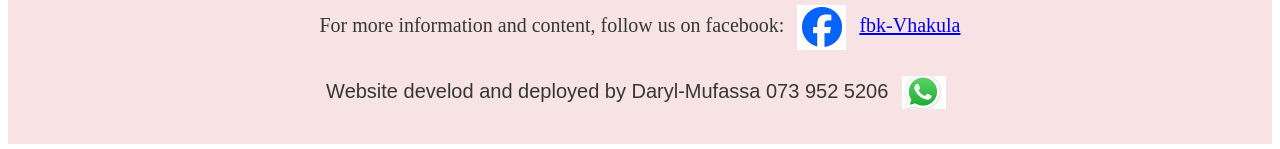
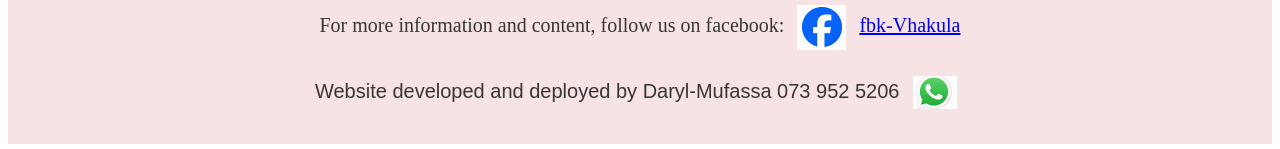
Before and after one commit to Daryl-fassy/vhakulasecurityacademy, a plain HTML site: page contact.html in a window 1280 px wide. Shown: the part 965-1114 px from the top of the page. Drawn offline with Linux system fonts and the light colour scheme.

Commit message:
Update contact.html

```diff
--- a/contact.html
+++ b/contact.html
@@ -33,8 +33,9 @@
         For more information and content, follow us on facebook:
         <img class="fbk" src="img/fbk.png">
         <a href="https://www.facebook.com/photo.php?fbid=61577183162321">fbk-Vhakula</a>
-        <p> <span class="fot">Website develod and deployed by Daryl-Mufassa 073 952 5206  <img class="fbk" src="img/wht.logo.png"> </span></p>
+        <p> <span class="fot">Website developed and deployed by Daryl-Mufassa 073 952 5206  <img class="fbk" src="img/wht.logo.png"> </span></p>
       </div>
     </footer>
   </body>
+
 </html>
```
